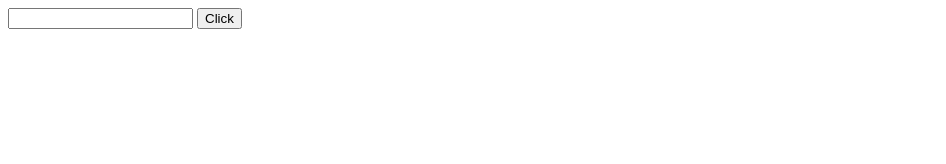
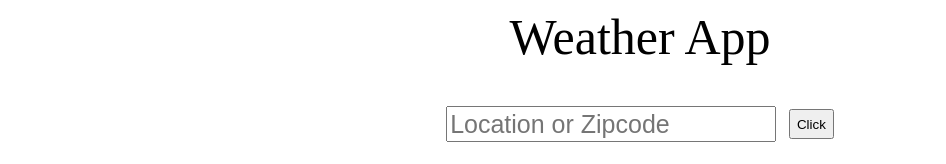
Before and after one commit to DerekChun101/WeatherApp, a website built with webpack: page src/template.html in a window 1280 px wide. Shown: the top 164 px of the page, without its empty margins (0-946 px from the left). Built offline with nearby package versions, Linux system fonts and the light colour scheme.

Commit message:
Added styling to display

```diff
--- a/src/style.css
+++ b/src/style.css
@@ -0,0 +1,29 @@
+body {
+    display: flex;
+    flex-direction: column;
+    justify-content: center;
+    align-items: center;
+}
+.heading {
+    font-size: 50px;
+}
+.searchBar {
+    margin-top: 5vh;
+    display: flex;
+    align-items: center;
+    gap: 1vw;
+}
+.searchBar input {
+    height: 30px;
+    font-size: 25px;
+}
+.searchBar button {
+    height: 30px;
+}
+
+.content {
+    margin-top: 3vh;
+    border: 1px solid black;
+    height: 500px;
+    width: 500px
+}
--- a/src/template.html
+++ b/src/template.html
@@ -6,8 +6,11 @@
     <title>Weather App</title>
 </head>
 <body>
-    <input type="text">
-    <button>Click</button>
+    <div class="heading">Weather App</div>
+    <div class="searchBar">
+        <input type="text" placeholder="Location or Zipcode">
+        <button>Click</button>
+    </div>
 
     <div class="content">
         <div class="location"></div>
```
